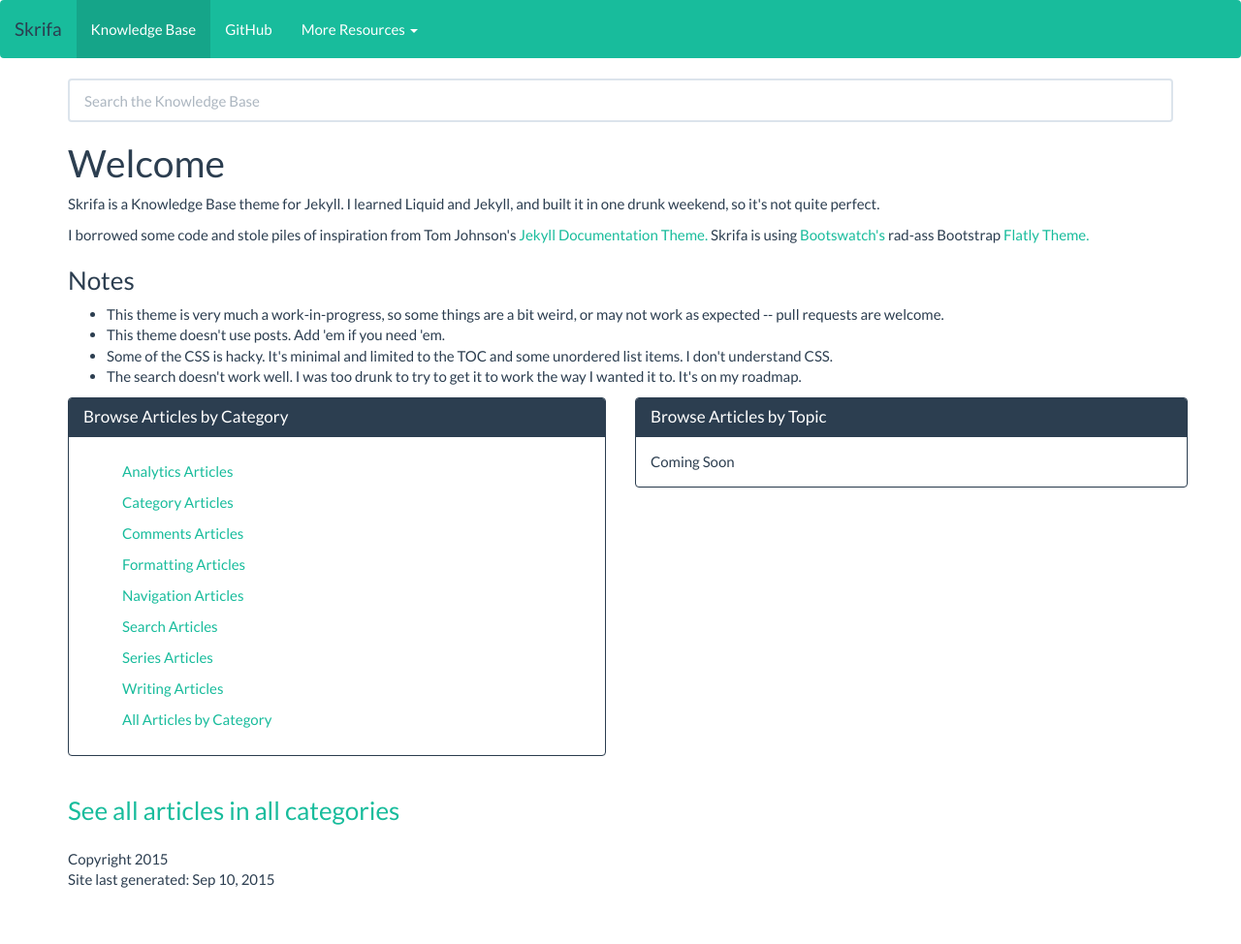
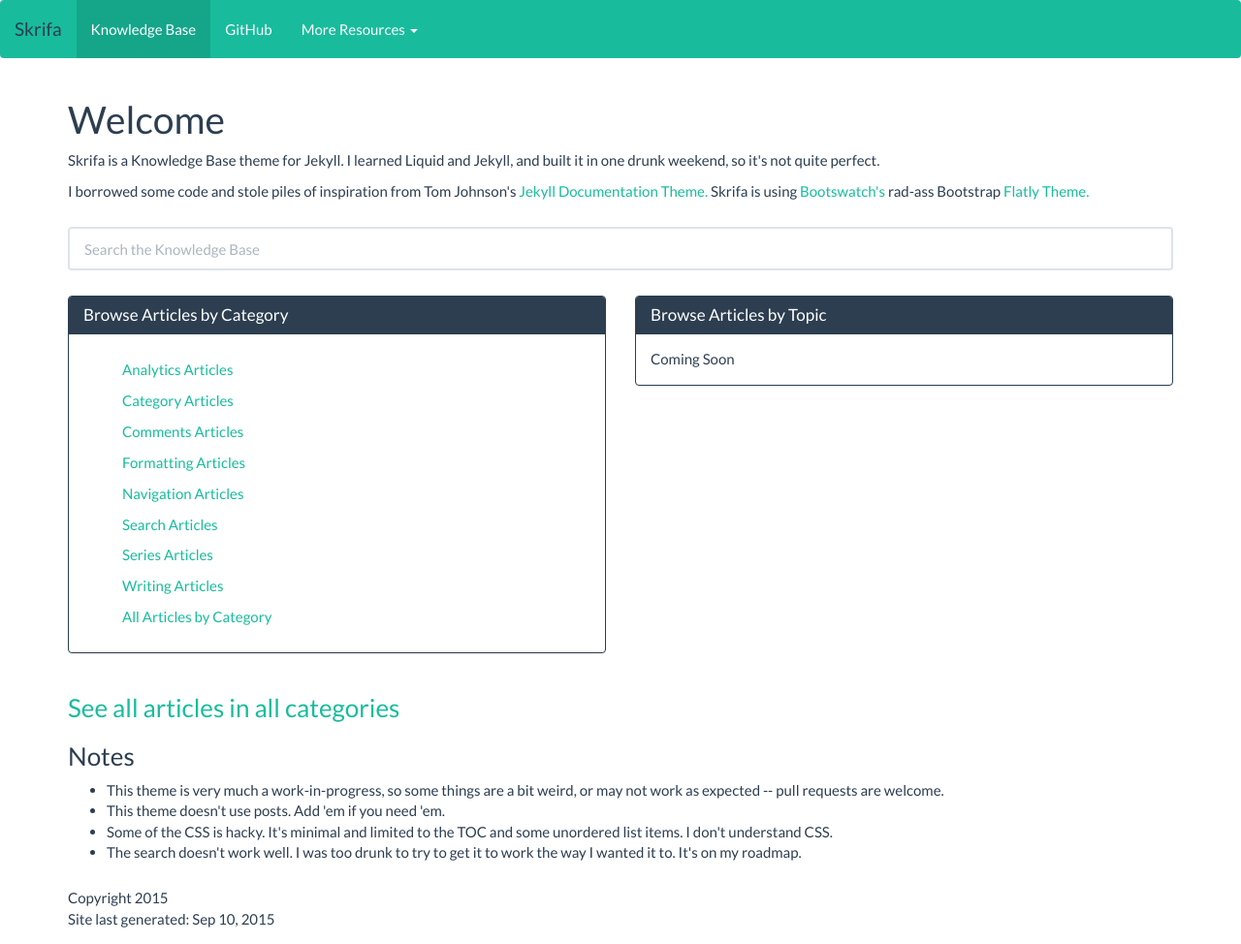
Before and after one commit to humeansacrifice/skrifa, a Jekyll site: the page built from index.html, in a window 1280 px wide. Shown: the whole page at 97% size. Built offline with Jekyll 4.4.1, drawn with Linux system fonts in a browser that asks for light colours; nearby versions of some CDN libraries; Markdown is read by kramdown in place of the engine named in the settings; comment, search, counter and statistics services are not loaded; before the commit the page ends 933 px from its top, so only the background shows below that.

Commit message:
minor changes to html and css. updated README

```diff
--- a/index.html
+++ b/index.html
@@ -7,7 +7,7 @@
 ---
 <div class="container">
 
-{% include search_script_wide.html %}
+
 
 <h1 class="page-heading">Welcome</h1>
 
@@ -15,6 +15,30 @@
 <p>Skrifa is a Knowledge Base theme for Jekyll. I learned Liquid and Jekyll, and built it in one drunk weekend, so it's not quite perfect.</p>
 <p>I borrowed some code and stole piles of inspiration from Tom Johnson's <a href="https://github.com/tomjohnson1492/documentation-theme-jekyll">Jekyll Documentation Theme.</a>
 Skrifa is using <a href="https://bootswatch.com/">Bootswatch's</a> rad-ass Bootstrap <a href="http://bootswatch.com/flatly/">Flatly Theme.</a></p>
+
+
+<div style="padding-bottom:15px; padding-top:15px">{% include search_script_wide.html %}</div>
+
+
+
+<div class="row"><div class="col-md-6">
+<div class="panel panel-primary">
+  <div class="panel-heading">
+    <h3 class="panel-title">Browse Articles by Category</h3>
+  </div>
+  <div class="panel-body">
+    {% include category_page_list.html %}</div></div>
+  </div>
+  <div class="col-md-6">
+  <div class="panel panel-primary">
+    <div class="panel-heading">
+      <h3 class="panel-title">Browse Articles by Topic</h3>
+    </div>
+    <div class="panel-body">
+      Coming Soon</div></div>
+    </div>
+  </div>
+<h3><a href="/articles-by-category.html">See all articles in all categories</a></h3>
 
 <h3>Notes</h3>
 <ul>
@@ -25,23 +49,4 @@
 </ul>
 
 
-<div class="row"><div class="col-md-6">
-<div class="panel panel-primary">
-  <div class="panel-heading">
-    <h3 class="panel-title">Browse Articles by Category</h3>
-  </div>
-  <div class="panel-body">
-    {% include category_page_list.html %}</div></div>
-  </div>
-  <div class="row"><div class="col-md-6">
-  <div class="panel panel-primary">
-    <div class="panel-heading">
-      <h3 class="panel-title">Browse Articles by Topic</h3>
-    </div>
-    <div class="panel-body">
-      Coming Soon</div></div>
-    </div>
-    </div>
-  </div>
-<h3><a href="/articles-by-category.html">See all articles in all categories</a></h3>
 </div>
```
Also changed, not shown: _includes/header.html (+4 -4 lines), README.md.
